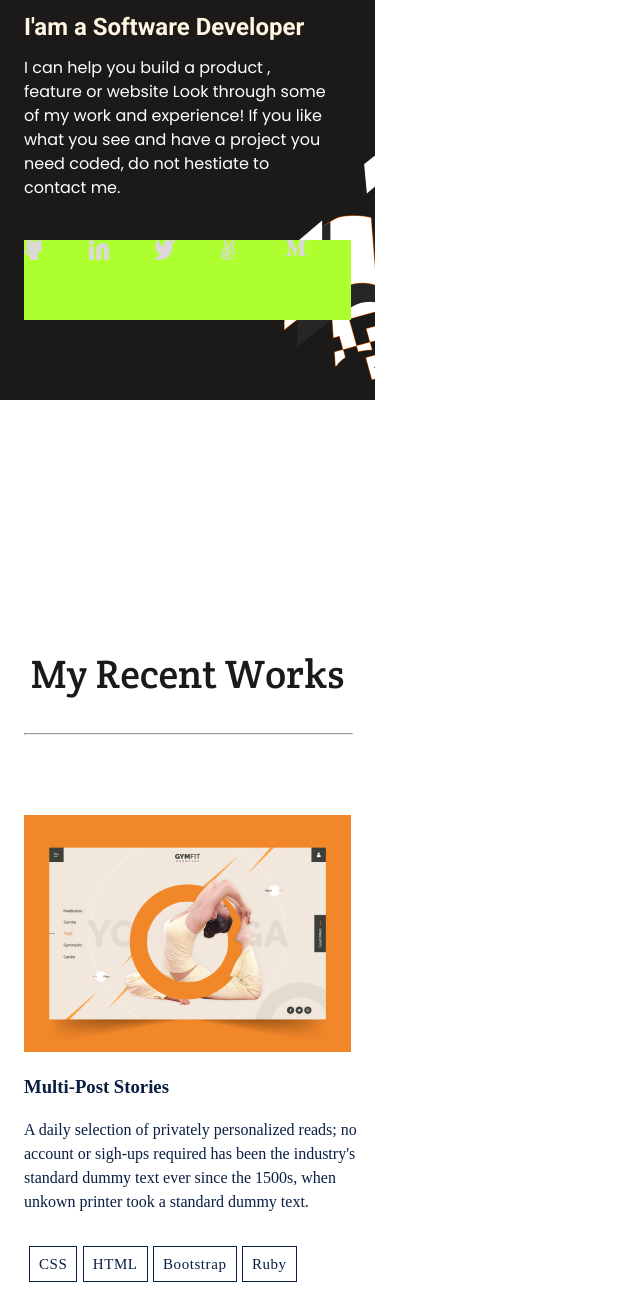
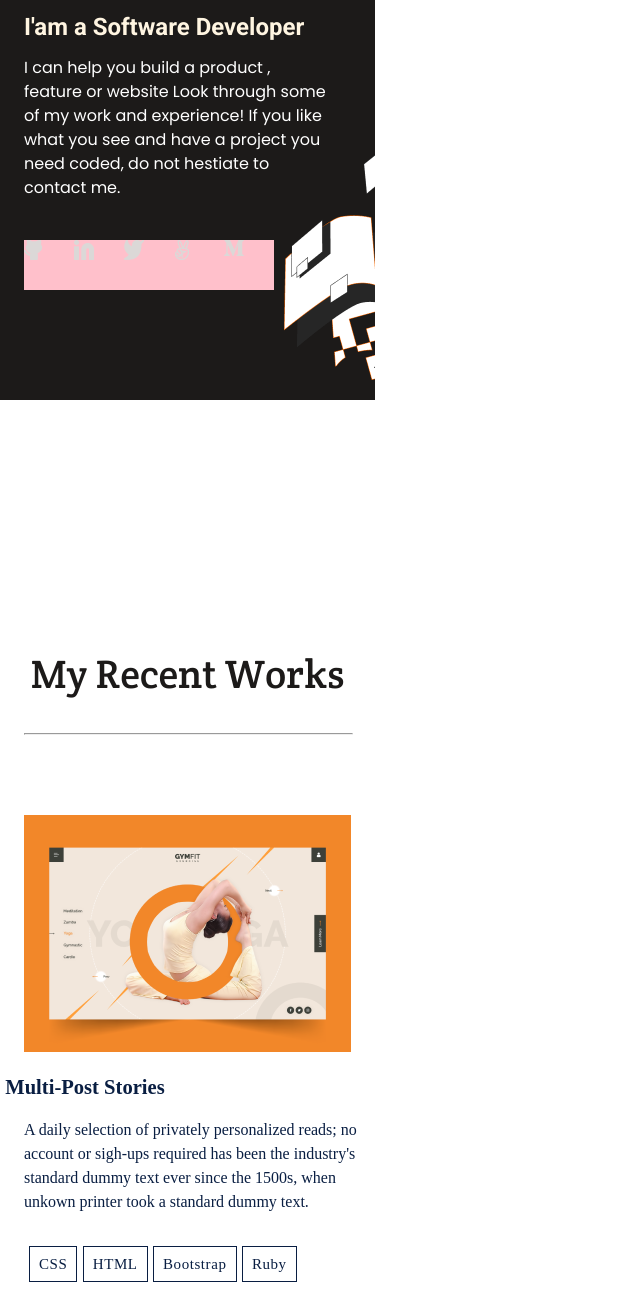
Before and after one commit to dunnyk/micro-portifolio, a website: page index.html in a window 1280 px wide. Shown: the part 276-1576 px from the top of the page, without its empty margins (0-640 px from the left). Drawn offline with Linux system fonts and the light colour scheme.

Commit message:
Add animation to css file

```diff
--- a/index.html
+++ b/index.html
@@ -47,7 +47,7 @@
       </div>
         <img src="image/Tonic.png" alt="Tonic Image">
       <div class="multi-post">
-        <h3>Multi-Post Stories</h3>
+        <h3 class="animations">Multi-Post Stories</h3>
         <p>
          A daily selection of privately personalized reads; no account or sigh-ups
          required has been the industry's standard dummy
--- a/style.css
+++ b/style.css
@@ -478,17 +478,23 @@ form textarea {
 /* CSS ANIMATIONS */
 
 
-
+.animations {
+  transform: scale(1.1);
+}
 
 
 .social-media li {
-  width: 80px;
-  height: 80px;
-  background-color: greenyellow;
+  width: 50px;
+  height: 50px;
+  background-color: pink;
 }
 
+@keyframes slideInLeft {
+  0% {
+    transform: translateX(-100%);
+  }
 
-.scaled {
-  transform: scale(0.5); /* Equal to scaleX(0.7) scaleY(0.7) */
-  background-color: pink;
+  100% {
+    transform: translatX(0);
+  }
 }
```
